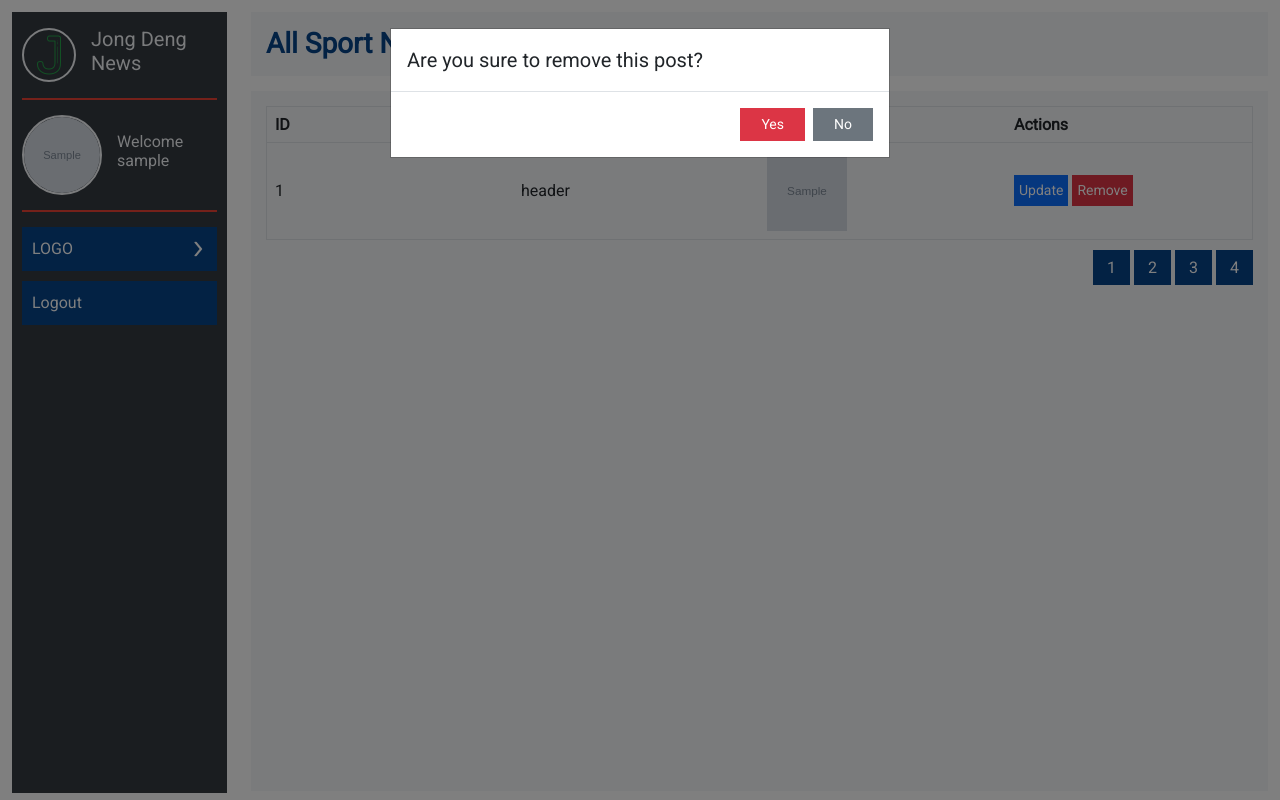
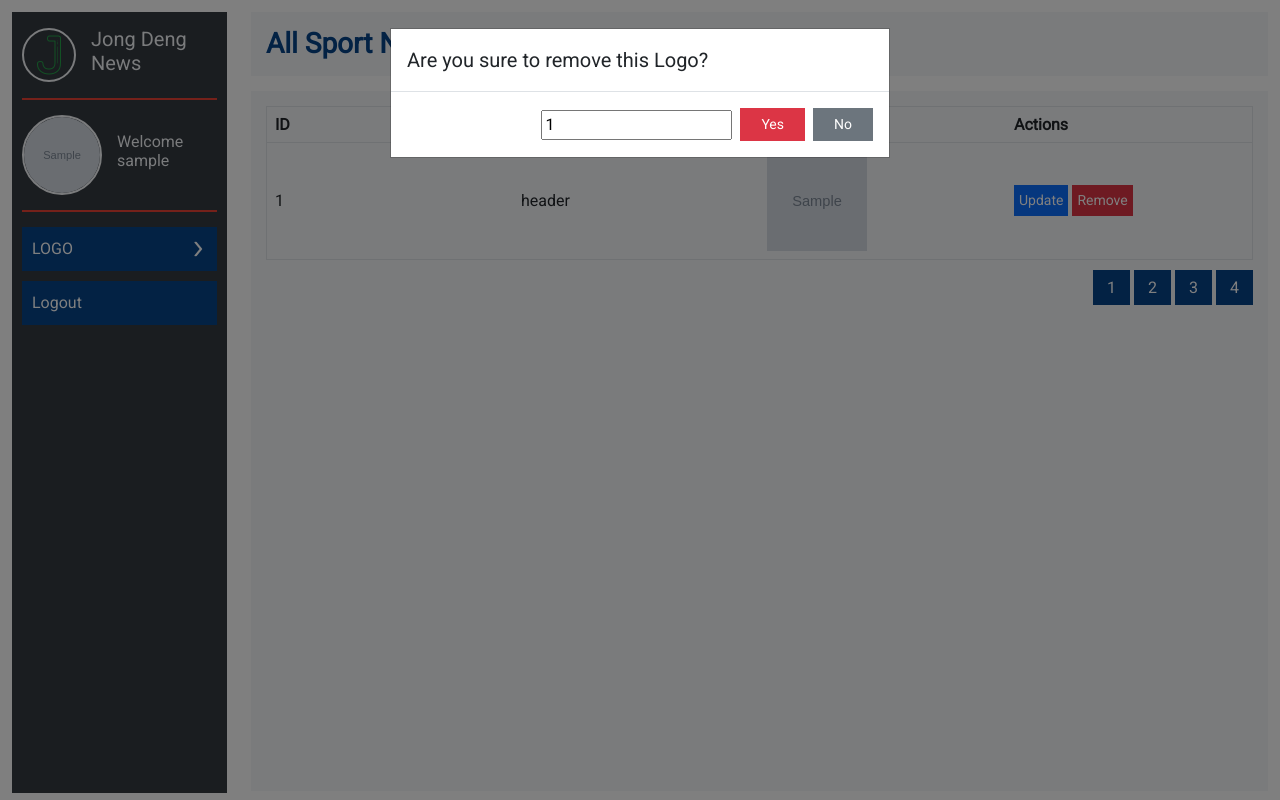
Before and after one commit to Theara123422/php-cms, a PHP site: page /view-logo.php in a window 1280 px wide, after a click on "Remove". Run offline with PHP 8.4, Linux system fonts and the light colour scheme; the visitor is signed in with stand-in values (Sample User, id 1); tables that the repository leaves empty or names only in its code hold one stand-in row (values such as "Sample post"); grey boxes marked "Sample" are stand-in pictures; some libraries are stand-ins or nearby versions.

Commit message:
Finished Remove Logo

```diff
--- a/admin/add-logo.php
+++ b/admin/add-logo.php
@@ -1,5 +1,5 @@
 <?php
-    include('sidebar.php');
+    include 'sidebar.php';
 ?>
                 <div class="col-10">
                     <div class="content-right">
--- a/admin/assets/js/theme.js
+++ b/admin/assets/js/theme.js
@@ -7,6 +7,7 @@ jQuery('document').ready(function(){
 
     $('.btn-remove').click(function(){
         var data = $(this).attr('remove-id');
+        // var data = $row['id']
         $('.value_remove').val(data);
     });
 
--- a/admin/function.php
+++ b/admin/function.php
@@ -111,3 +111,31 @@ function add_news_logo(){
     }
 }
 add_news_logo();
+function remove_logo(){
+    global $connection;
+
+    if(isset($_POST['btn_confirm_remove_logo'])){
+        $remove_logo_id = $_POST['remove_id'];
+
+        $sql_delete_logo = "DELETE FROM logo WHERE id = '$remove_logo_id'";
+
+        $result = $connection -> query($sql_delete_logo);
+
+        if($result){
+            echo '
+                    <script>
+                        $(document).ready(function(){
+                            swal({
+                                title: "Success Removing Logo",
+                                text: "You Removed Logo",
+                                icon: "success",
+                                button: "Confirm",
+                            });
+                        })
+                    </script>
+                ';
+        }
+    }
+
+}
+remove_logo();
--- a/admin/view-logo.php
+++ b/admin/view-logo.php
@@ -30,11 +30,11 @@
                                                         <td>'.$row['id'].'</td>
                                                         <td>'.$row['status'].'</td>
                                                         <td>
-                                                            <img width="80px" height="80px" src="./assets/image/'.$row['thumbnail'].'" alt="">
+                                                            <img width="100px" height="100px" src="./assets/image/'.$row['thumbnail'].'" alt="">
                                                         </td>
                                                         <td width="150px">
                                                             <a href="update_logo.php?id='.$row['id'].'"class="btn btn-primary">Update</a>
-                                                            <button type="button" remove-id="1" class="btn btn-danger btn-remove" data-bs-toggle="modal" data-bs-target="#exampleModal">
+                                                            <button type="button" remove-id="'.$row['id'].'" class="btn btn-danger btn-remove" data-bs-toggle="modal" data-bs-target="#exampleModal">
                                                                 Remove
                                                             </button>
                                                         </td>
@@ -57,12 +57,13 @@
                                         <div class="modal-dialog">
                                             <div class="modal-content">
                                                 <div class="modal-body">
-                                                    <h5 class="modal-title" id="exampleModalLabel">Are you sure to remove this post?</h5>
+                                                    <h5 class="modal-title" id="exampleModalLabel">Are you sure to remove this Logo?</h5>
                                                 </div>
                                                 <div class="modal-footer">
                                                     <form action="" method="post">
-                                                        <input type="hidden" class="value_remove" name="remove_id">
-                                                        <button type="submit" class="btn btn-danger">Yes</button>
+                                                        <input type="text" class="value_remove" name="remove_id">
+                                                        <!-- id -->
+                                                        <button type="submit" class="btn btn-danger" name="btn_confirm_remove_logo">Yes</button>
                                                         <button type="button" class="btn btn-secondary" data-bs-dismiss="modal">No</button>
                                                     </form>
                                                 </div>
```
Also changed, not shown: admin/assets/image/20240923045016-logo-2.png (added), admin/assets/image/20240923045025-logo-1.png (added).
